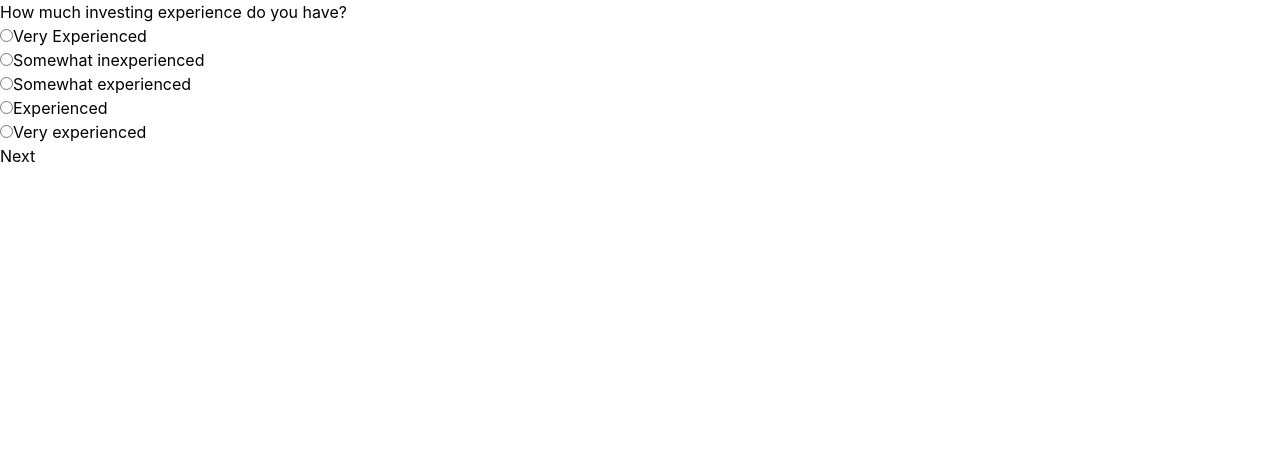
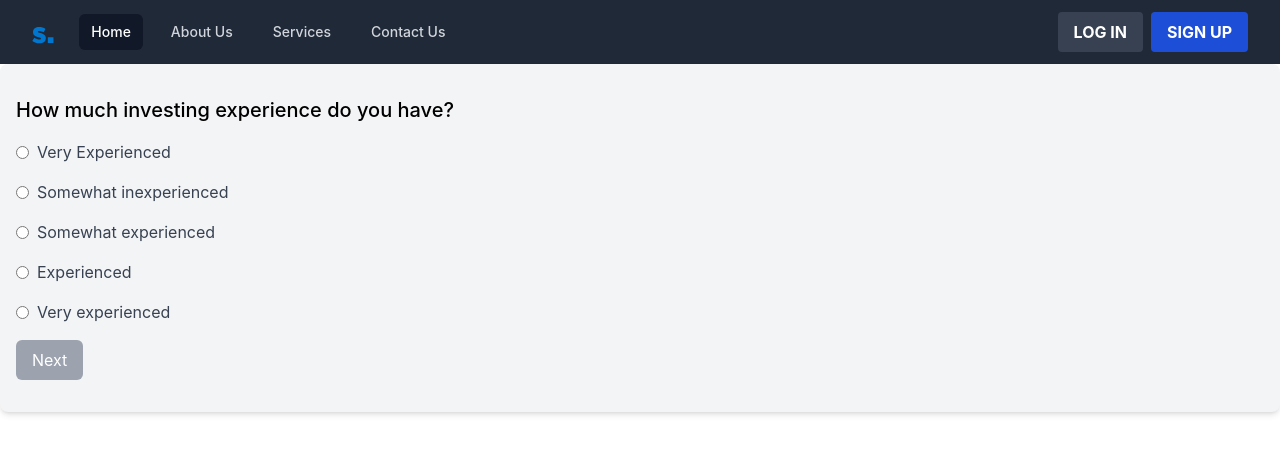
Before and after one commit to Marvellousz/AI-Financial-Advisor, a React (Create React App) app: page /form in a window 1280 px wide. Shown: the top 454 px of the page. Built offline with nearby package versions, Linux system fonts and the light colour scheme.

Commit message:
pushing form

```diff
--- a/src/Dashboard.js
+++ b/src/Dashboard.js
@@ -13,7 +13,7 @@ export default function Dashboard() {
         <Dash />
         <ApexChart />
         <ChatInput />
-        <Footer style="margin-top: 178px;" />
+        <Footer />
         </div>
     );
 }
--- a/src/Form.js
+++ b/src/Form.js
@@ -1,4 +1,6 @@
 import React, { useState } from 'react';
+import Header from "./components/Header"
+import Footer from "./components/Footer"
 
 const questions = [
   {
@@ -53,48 +55,62 @@ function InvestmentSurveyForm() {
   const [answers, setAnswers] = useState({});
 
   const getQuestionByIndex = (index) => {
-    return questions[index - 1] || null; // Handle potential out-of-bounds access
+    return questions[index - 1] || null;
   };
 
   const handleOptionChange = (optionIndex) => {
-    setAnswers({ ...answers, [currentQuestion + 1]: optionIndex + 1 }); // +1 for question indexing
+    setAnswers({ ...answers, [currentQuestion + 1]: optionIndex + 1 });
   };
 
   const handleSubmit = (e) => {
     e.preventDefault();
     setCurrentQuestion(currentQuestion + 1);
-      return;
-
 
     // Form submission logic (e.g., send answers to server)
     console.log('Submitted answers:', answers);
   };
 
   const renderQuestion = () => {
-    const question = getQuestionByIndex(currentQuestion + 1); // +1 for question indexing
-    if (!question) return null; // Handle missing question
+    const question = getQuestionByIndex(currentQuestion + 1);
+    if (!question) return null;
 
     return (
+      <div>
+      <Header />
+      <div className="container mx-auto px-4 py-8 bg-gray-100 rounded-lg shadow-md">
         <div key={question.question}>
-        <h3>{question.question}</h3>
-        <form onSubmit={handleSubmit}>
+          <h3 className="text-xl font-medium mb-4">{question.question}</h3>
+          <form onSubmit={handleSubmit} className="space-y-4">
             {question.options.map((option, index) => (
-            <div key={index}>
+              <div key={index} className="flex items-center mb-2">
                 <input
                   type="radio"
                   id={option}
                   name="answer"
-                value={index + 1} // +1 for option indexing
+                  value={index + 1}
                   onChange={() => handleOptionChange(index)}
-                checked={answers[currentQuestion + 1] === index + 1} // +1 for question indexing
+                  checked={answers[currentQuestion + 1] === index + 1}
+                  className="mr-2 focus:ring-2 focus:ring-offset-2 focus:ring-indigo-500"
                 />
-              <label htmlFor={option}>{option}</label>
+                <label htmlFor={option} className="text-gray-700">
+                  {option}
+                </label>
               </div>
             ))}
-          <button type="submit" disabled={!answers[currentQuestion + 1]}>
+            <button
+              type="submit"
+              disabled={!answers[currentQuestion + 1]}
+              className={`px-4 py-2 rounded-md text-white ${
+                !answers[currentQuestion + 1]
+                  ? 'bg-gray-400 cursor-not-allowed'
+                  : 'bg-indigo-600 hover:bg-indigo-700 focus:ring-2 focus:ring-offset-2 focus:ring-indigo-500'
+              }`}
+            >
               {currentQuestion === questions.length - 1 ? 'Submit' : 'Next'}
             </button>
           </form>
+        </div>
+      </div>
     </div>
     );
   };
```
Lines whose indentation alone changed are shown as unchanged.
